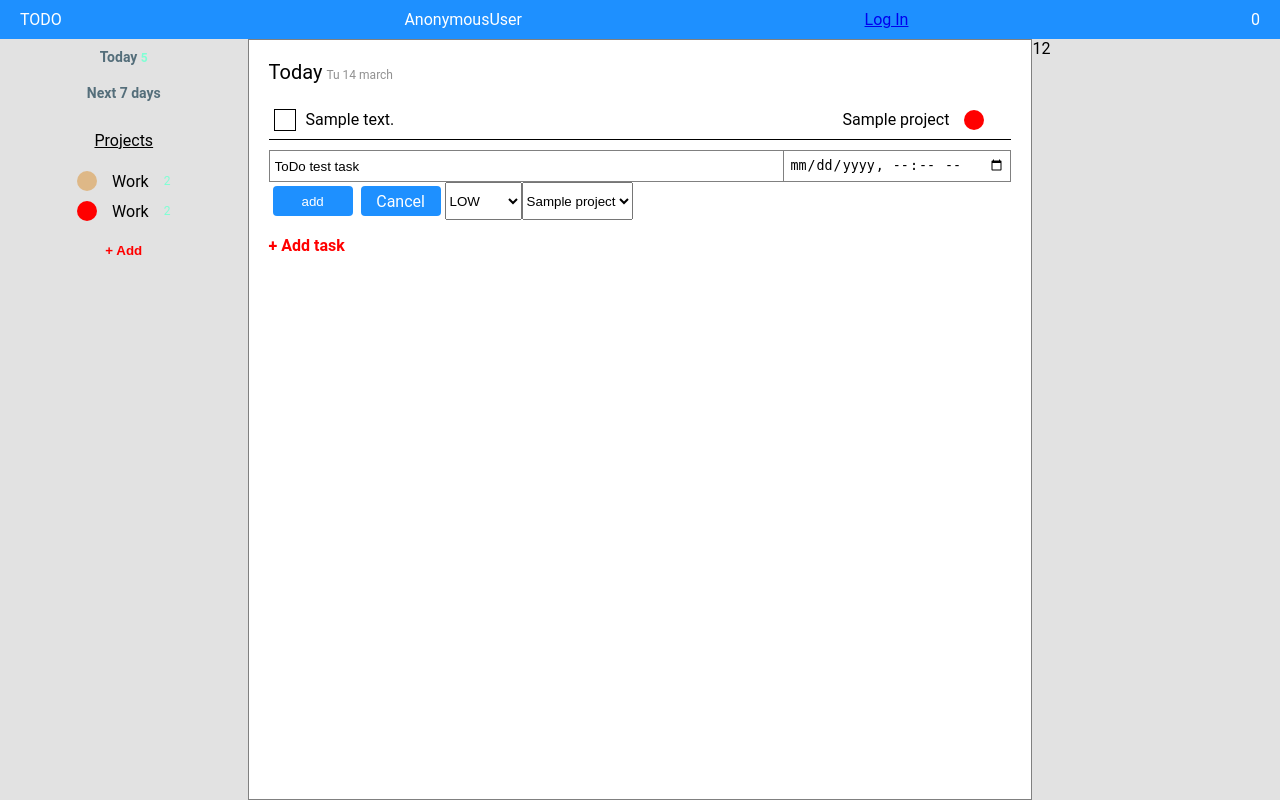
After one commit to Quesidal/Todo-django, a Django app: template tasks/templates/tasks/main_page.html in a window 1280 px wide. The commit adds this page. Run offline with Django 3.2, Linux system fonts and the light colour scheme; the template is opened without the code that fills it: values that come from a table or form of the project are taken from there, others are empty; tables that the repository leaves empty hold one stand-in row (values such as "Sample post"); parts of the project's set-up code (start-up, migrations or seed data) failed here and were passed over.

Commit message:
some inmprovements to css configurate form on main page

```diff
--- a/tasks/static/css/index.css
+++ b/tasks/static/css/main_page.css
@@ -111,10 +111,11 @@ body {
     justify-content: space-around;
     background-color: white;
     width: 100px;
-    min-height: 50px;
+    min-height: 30px;
     border-radius: 5px;
     border: 1px solid #e2e2e2;
 }
+
 
 .task-actions:hover .actions-container {
     opacity: 1;
@@ -219,7 +220,8 @@ body {
     display: flex;
 }
 
-.add-task-form .buttons button {
+.add-task-form .buttons a,
+.add-task-form .buttons input {
     background-color: dodgerblue;
     color: white;
     border: none;
--- /dev/null
+++ b/tasks/templates/tasks/main_page.html
@@ -0,0 +1,128 @@
+{% load static %}
+
+<!DOCTYPE html>
+<html lang="en">
+<head>
+    <meta charset="UTF-8">
+    <title>Title</title>
+    <link rel="stylesheet" href="{% static 'css/main_page.css' %}">
+</head>
+<body>
+<header class="main-header">
+    <div class="logo">TODO</div>
+    <div class="active-user">{{ user }}</div>
+    {% if not user.is_authenticated %}
+        <a href="{% url 'login' %}">Log In</a>
+    {% else %}
+        <a href="{% url 'logout' %}">Log Out</a>
+    {% endif %}
+    <div class="archive-icon">0</div>
+</header>
+<section class="section">
+    <div class="sidebar">
+        <div class="period">
+            <div class="period-item">Today <span>5</span></div>
+            <div class="period-item">Next 7 days</div>
+        </div>
+        <div class="projects-block">
+            <div class="projects-title">
+                Projects
+            </div>
+            <ul class="projects-list">
+                <li class="project">
+                    <span class="project-tag" style="background-color: burlywood"></span>
+                    <span class="project-name">Work</span>
+                    <span class="task-counter">2</span>
+                </li>
+                <li class="project">
+                    <span class="project-tag"></span>
+                    <span class="project-name">Work</span>
+                    <span class="task-counter">2</span>
+                </li>
+            </ul>
+            <button class="add-btn">
+                + Add
+            </button>
+        </div>
+    </div>
+    <main class="main-content">
+        <div class="date-container">
+            <span class="day">Today</span>
+            <span class="date">Tu 14 march</span>
+        </div>
+
+        <ul class="task-list">
+            {% for task in tasks %}
+            <li class="task">
+                    <span>
+                        {% if task.priority == 'L' %}
+                            <span class="priority" style="background-color: white"></span>
+                        {% elif task.priority == 'M' %}
+                            <span class="priority" style="background-color: yellow"></span>
+                        {% else %}
+                            <span class="priority" style="background-color: red"></span>
+                        {% endif %}
+                        <span class="task-name">{{ task.text }}</span>
+                    </span>
+                <span>
+                        <span class="project">{{ task.project }}</span>
+                        <span class="project-tag"></span>
+                        <span class="task-actions">
+                            <span class="circle"></span>
+                            <span class="circle"></span>
+                            <span class="circle"></span>
+                            <span class="actions-container">
+                                <a class="action-btn" href="task/edit/{{ task.pk }}">Edit</a>
+                                <a class="action-btn" href="task/delete/{{ task.pk }}">Delete</a>
+                            </span>
+                        </span>
+                    </span>
+            </li>
+            {% endfor %}
+            <form class="add-task-form" action="task/add" method="post">
+                {% csrf_token %}
+                <div class="inputs">
+                    <input name="text" type="text" class="input edit-task-name" value="ToDo test task"/>
+                    <input name="end_time" class="input change-date" type="datetime-local">
+                </div>
+                <div class="buttons">
+
+                    <input type="submit" class="add" value="add"/>
+                    <a class="cancel">Cancel</a>
+                    <select name="priority" id="">
+                        <option>LOW</option>
+                        <option>MEDIUM</option>
+                        <option>HIGH</option>
+                    </select>
+                    <select name="project" id="">
+                        {% for project in projects %}
+                            <option>{{ project }}</option>
+                        {% endfor %}
+                    </select>
+                </div>
+            </form>
+            {% if form.errors %}
+                {% for field in form %}
+                    {% for error in field.errors %}
+                        <div class="alert alert-danger">
+                            <strong>{{ error|escape }}</strong>
+                        </div>
+                    {% endfor %}
+                {% endfor %}
+                {% for error in form.non_field_errors %}
+                    <div class="alert alert-danger">
+                        <strong>{{ error|escape }}</strong>
+                    </div>
+                {% endfor %}
+            {% endif %}
+        </ul>
+        <a class="add-btn">
+            + Add task
+        </a>
+        <form class=""></form>
+    </main>
+    <div class="right-sidebar">12</div>
+</section>
+
+</body>
+</html>
```
Also changed, not shown: tasks/templates/tasks/index.html (deleted, +0 -92 lines).
